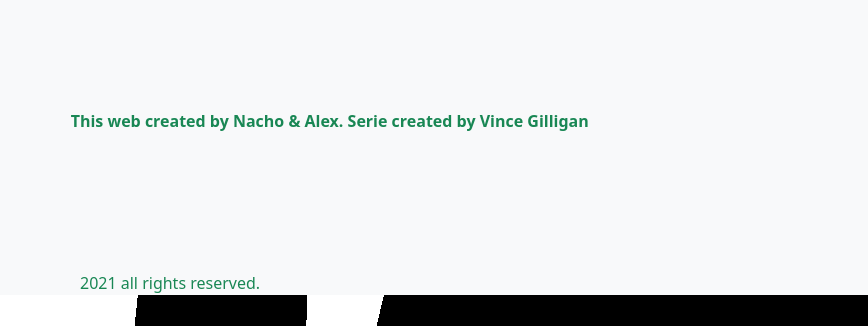
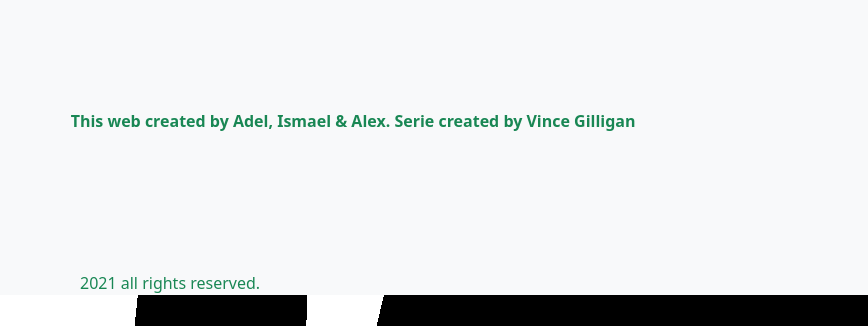
Before and after one commit to Wikitelmex/BreakingBad, a website: page src/index.html in a window 1280 px wide. Shown: the part 505-831 px from the top of the page, 412-1280 px from the left. Drawn offline with nearby package versions, Linux system fonts and the light colour scheme.

Commit message:
Final review

```diff
--- a/src/index.html
+++ b/src/index.html
@@ -52,7 +52,7 @@
   <footer class="footer mt-auto bg-light fixed-bottom d-flex flex-row justify-content-between align-items-center flex-wrap">
     <img class="logo ms-2" src="https://upload.wikimedia.org/wikipedia/commons/thumb/7/77/Breaking_Bad_logo.svg/554px-Breaking_Bad_logo.svg.png" alt="">
     <div class="container col-7">
-      <span class="text-success"><b>This web created by Nacho & Alex. Serie created by Vince Gilligan</b></span>
+      <span class="text-success"><b>This web created by Adel, Ismael & Alex. Serie created by Vince Gilligan</b></span>
     </div>
     <div class="container col-3">
       <span class="text-success">2021 all rights reserved.</span>
```
Also changed, not shown: README.md.
